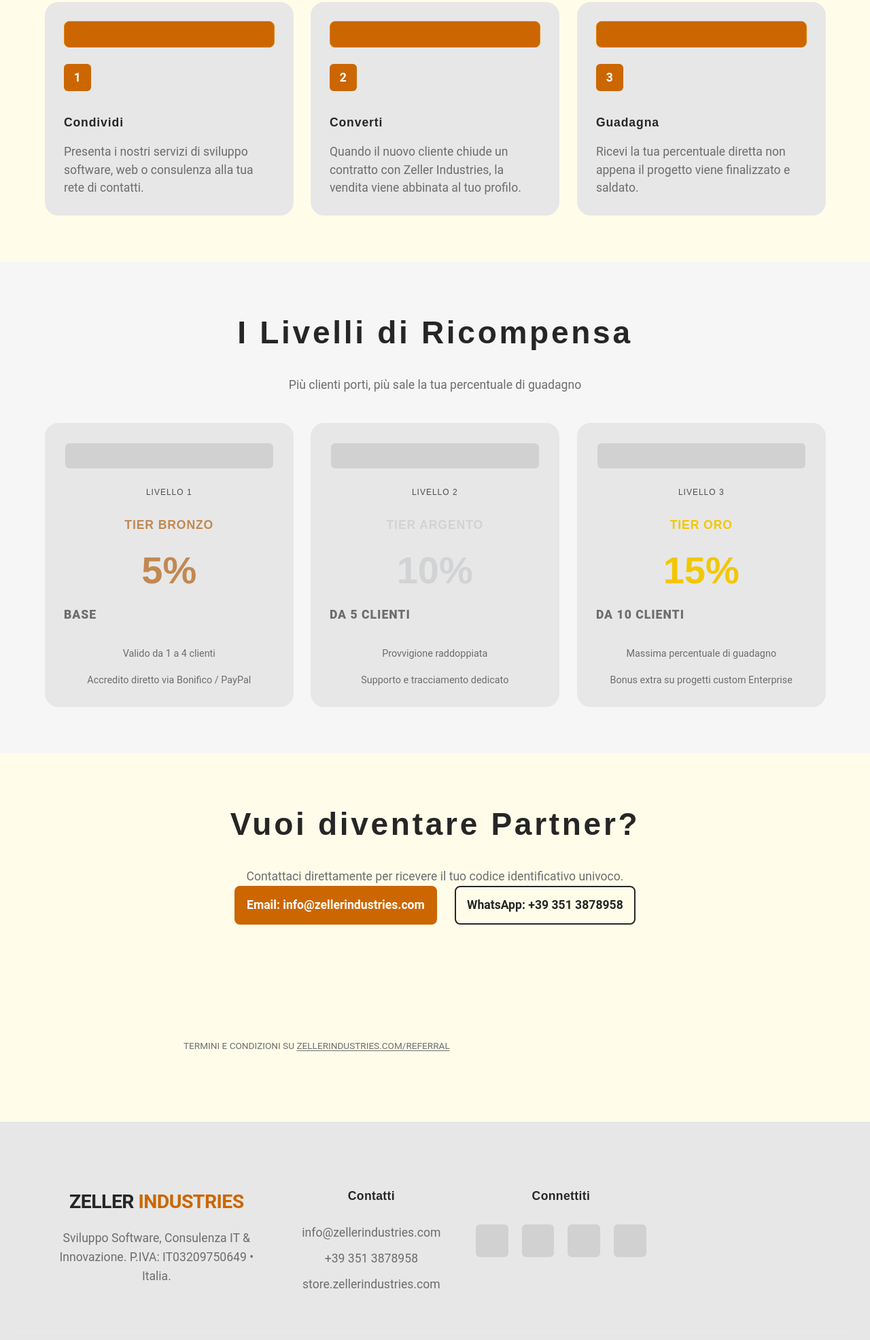
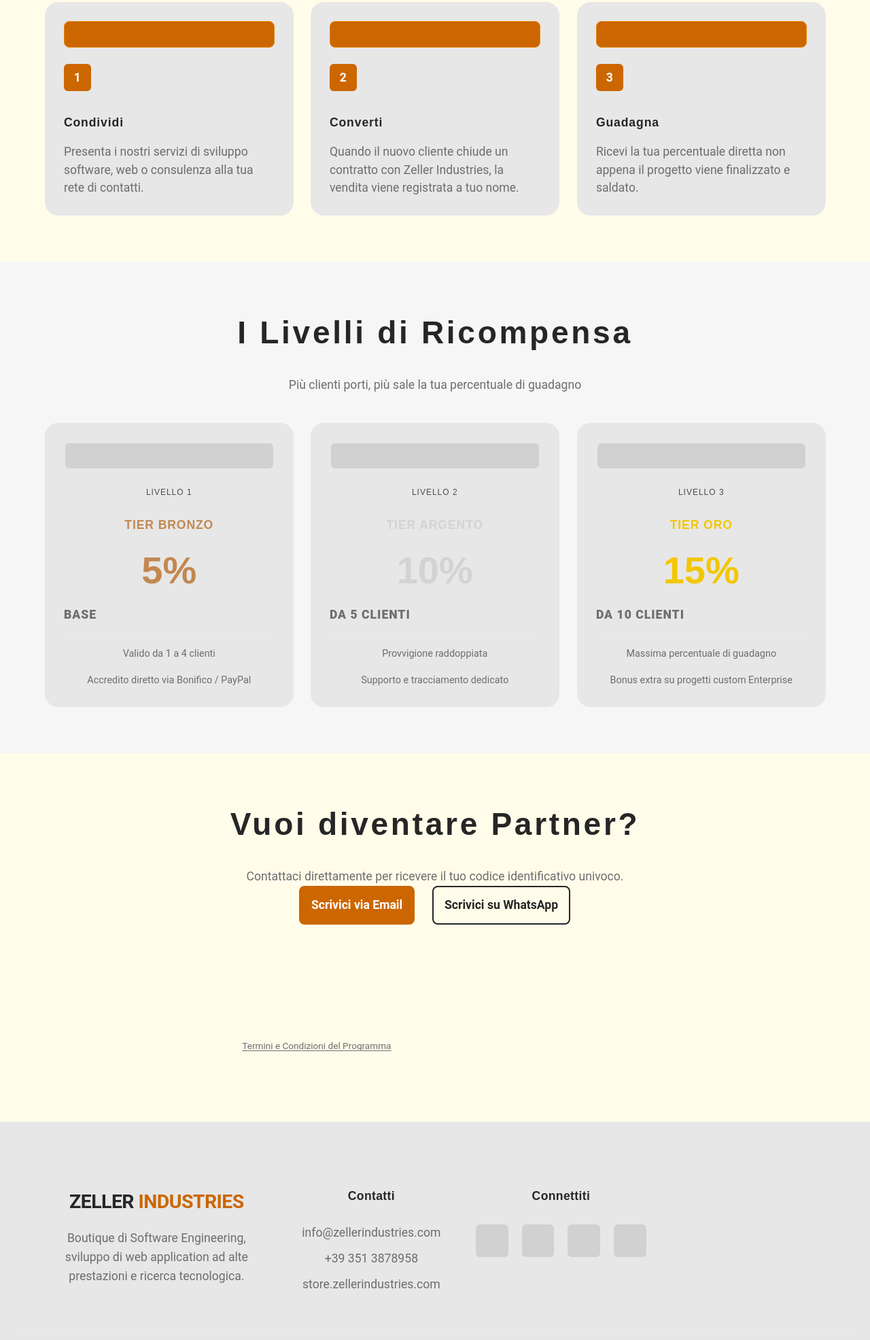
Before and after one commit to zellerindustries/zellerindustries.com, a website: page src/pages/referral/index.html in a window 1280 px wide. Shown: the part 709-2680 px from the top of the page at 68% size. Drawn offline with Linux system fonts and the light colour scheme; a web font is replaced by a local one.

Commit message:
content: tighten referral page copy

```diff
--- a/src/pages/referral/index.html
+++ b/src/pages/referral/index.html
@@ -58,13 +58,13 @@
       <!-- Hero Section -->
       <section id="referral-hero" aria-labelledby="hero-title">
         <div class="container text-center">
-          <span class="badge">Zeller Partner Network</span>
+          <span class="badge">Rete Partner Zeller</span>
           <h1 id="hero-title">
             Condividi e <strong>GUADAGNA</strong> <br />
             fino a <span class="highlight-amount">€ 100</span>
           </h1>
           <p class="hero-subtitle">
-            OGNI NUOVO CLIENTE AUMENTA LE TUE RICOMPENSE!
+            IL TUO PRIMO PASSO VERSO IL TIER ORO COMINCIA QUI
           </p>
           <div class="btn-container">
             <a
@@ -73,7 +73,7 @@
               target="_blank"
               rel="noopener"
             >
-              Richiedi Link Partner su WhatsApp
+              Diventa Partner Ora
             </a>
             <a href="#tiers" class="btn secondary">Guarda i Tier</a>
           </div>
@@ -107,7 +107,7 @@
               <h3>Converti</h3>
               <p>
                 Quando il nuovo cliente chiude un contratto con Zeller
-                Industries, la vendita viene abbinata al tuo profilo.
+                Industries, la vendita viene registrata a tuo nome.
               </p>
             </div>
 
@@ -188,7 +188,7 @@
               href="mailto:info@zellerindustries.com?subject=Richiesta%20Referral%20Program"
               class="btn primary"
             >
-              Email: info@zellerindustries.com
+              Scrivici via Email
             </a>
             <a
               href="https://wa.me/393513878958"
@@ -196,7 +196,7 @@
               target="_blank"
               rel="noopener"
             >
-              WhatsApp: +39 351 3878958
+              Scrivici su WhatsApp
             </a>
           </div>
         </div>
@@ -207,8 +207,7 @@
         <div class="container text-center">
           <h2 id="sec-legal-link" class="sr-only">Termini e Condizioni</h2>
           <p class="legal-notice">
-            TERMINI E CONDIZIONI SU
-            <a href="/referral/terms">ZELLERINDUSTRIES.COM/REFERRAL</a>
+            <a href="/referral/terms">Termini e Condizioni del Programma</a>
           </p>
         </div>
       </section>
@@ -224,8 +223,8 @@
               <span class="logo-industries">INDUSTRIES</span>
             </a>
             <p class="footer-desc">
-              Sviluppo Software, Consulenza IT &amp; Innovazione. P.IVA:
-              IT03209750649 &bull; Italia.
+              Boutique di Software Engineering, sviluppo di web application
+              ad alte prestazioni e ricerca tecnologica.
             </p>
           </div>
 
```
